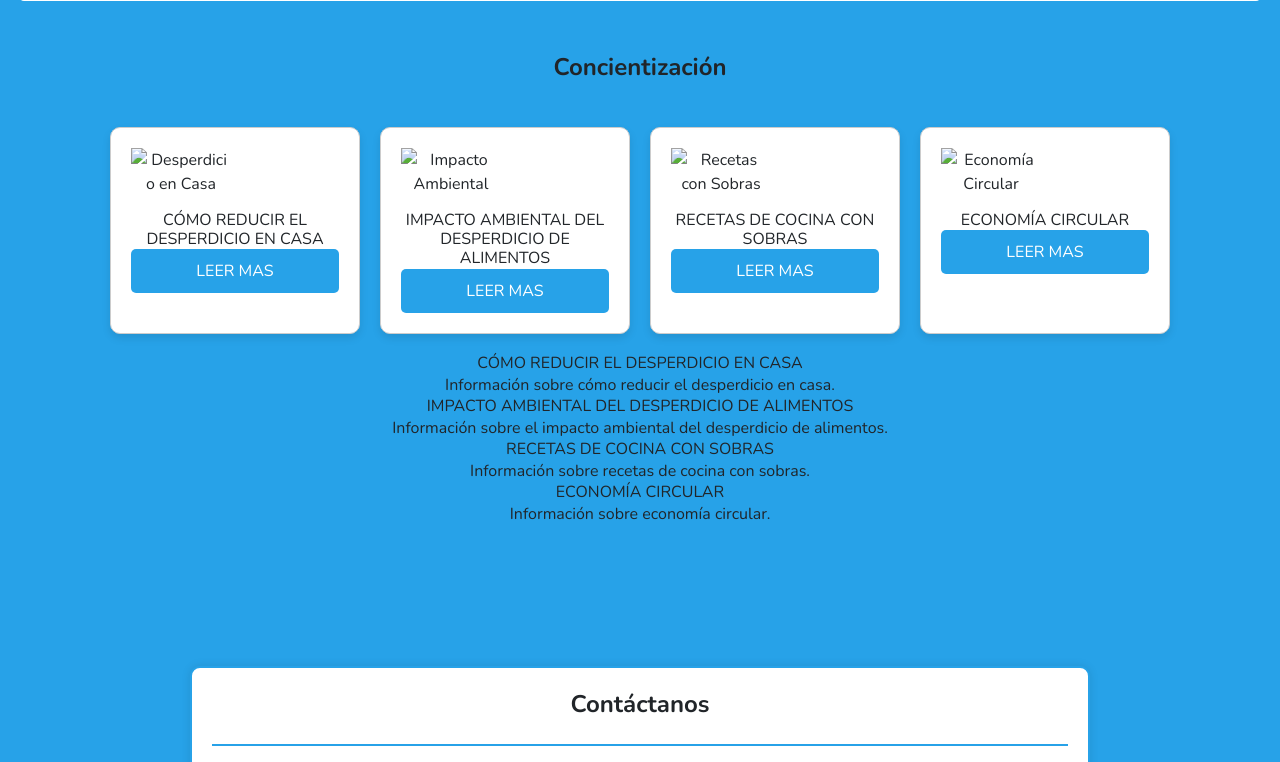
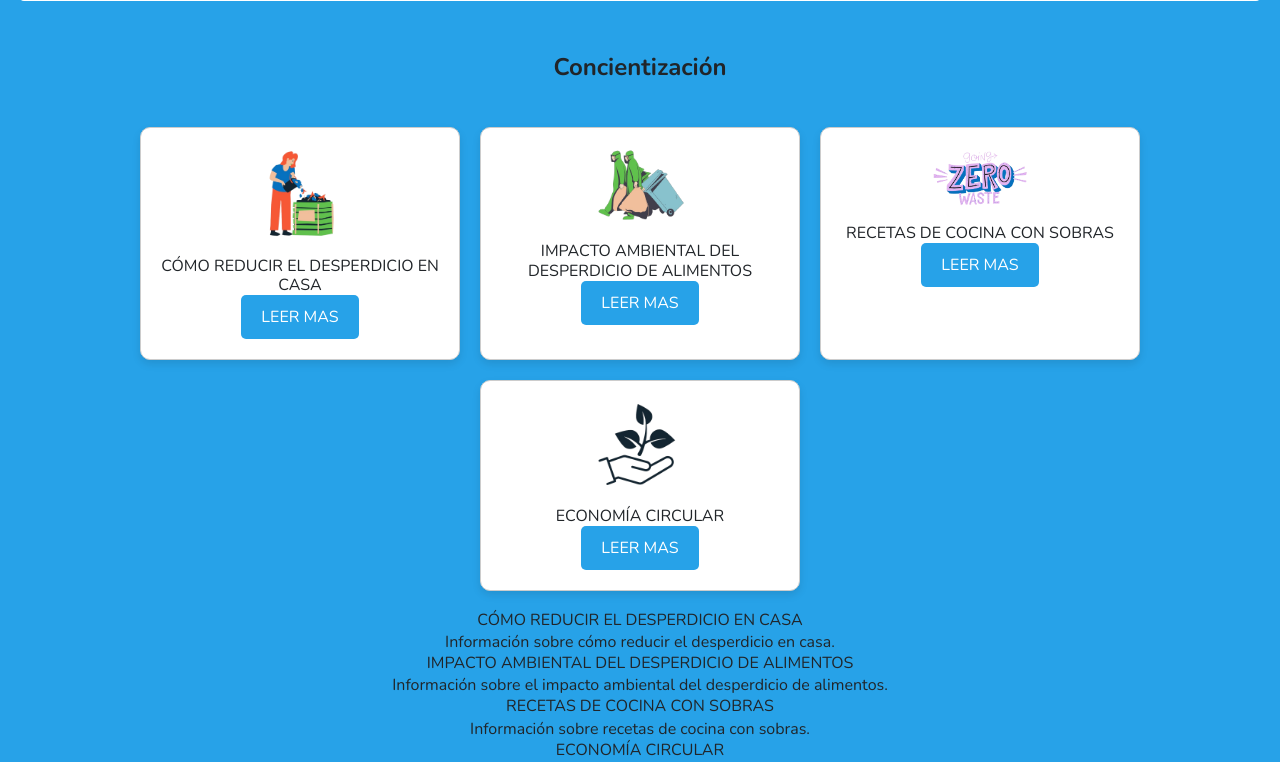
Before and after one commit to JuanIgnacioDominguez/saveabite, a Flask app: page / in a window 1280 px wide. Shown: the part 1299-2061 px from the top of the page. Run offline with Flask 3, Linux system fonts and the light colour scheme; some libraries are stand-ins or nearby versions.

Commit message:
fotosUpdateIndex

```diff
--- a/templates/index.html
+++ b/templates/index.html
@@ -196,14 +196,16 @@
             border-radius: 10px;
             box-shadow: 0 4px 8px rgba(0, 0, 0, 0.1);
             padding: 20px;
-            width: 250px;
+            width: 320px;
             text-align: center;
+            align-items: center;
         }
 
         .card img {
             width: 100px;
             height: auto;
             margin-bottom: 15px;
+            align-items: center;
         }
 
         .card button {
@@ -219,6 +221,28 @@
         .card button:hover {
             background-color: #1e91d6;
         }
+
+        .imagenReducirDesperdicio{
+            width: 150px;
+            height: auto;
+            margin-bottom: 15px;
+        }
+        .imagenImpacto {
+            width: 200px;
+            height: auto;
+            margin-bottom: 15px;
+        }
+        .imagenZeroWaste {
+            width: 200px;
+            height: auto;
+            margin-bottom: 15px;
+        }
+        .imagenEconomiaCircular{
+            width: 200px;
+            height: auto;
+            margin-bottom: 15px;
+        }
+
     </style>
 </head>
 
@@ -314,22 +338,22 @@
         <h1 class="text-2xl font-bold text-center mb-4">Concientización</h1>
         <div class="card-container">
             <div class="card">
-                <img src="https://via.placeholder.com/100" alt="Desperdicio en Casa">
+                <img src="{{ url_for('static', filename='img/ReducirDesperdicio.png') }}" alt="Desperdicio en Casa" class="imagenReducirDesperdicio">
                 <h2>CÓMO REDUCIR EL DESPERDICIO EN CASA</h2>
                 <button onclick="scrollToInfo('info1')">LEER MAS</button>
             </div>
             <div class="card">
-                <img src="https://via.placeholder.com/100" alt="Impacto Ambiental">
+                <img src="{{ url_for('static', filename='img/Impacto.png') }}" alt="Impacto Ambiental" class="imagenImpacto">
                 <h2>IMPACTO AMBIENTAL DEL DESPERDICIO DE ALIMENTOS</h2>
                 <button onclick="scrollToInfo('info2')">LEER MAS</button>
             </div>
             <div class="card">
-                <img src="https://via.placeholder.com/100" alt="Recetas con Sobras">
+                <img src="{{ url_for('static', filename='img/ZeroWaste.png') }}" alt="Recetas con Sobras" class="imagenZeroWaste">
                 <h2>RECETAS DE COCINA CON SOBRAS</h2>
                 <button onclick="scrollToInfo('info3')">LEER MAS</button>
             </div>
             <div class="card">
-                <img src="https://via.placeholder.com/100" alt="Economía Circular">
+                <img src="{{ url_for('static', filename='img/EconomiaCircular.png') }}" alt="Economía Circular" class="imagenEconomiaCircular">
                 <h2>ECONOMÍA CIRCULAR</h2>
                 <button onclick="scrollToInfo('info4')">LEER MAS</button>
             </div>
```
Also changed, not shown: static/img/EconomiaCircular.png (added), static/img/Impacto.png (added), static/img/ReducirDesperdicio.png (added), static/img/ZeroWaste.png (added).
